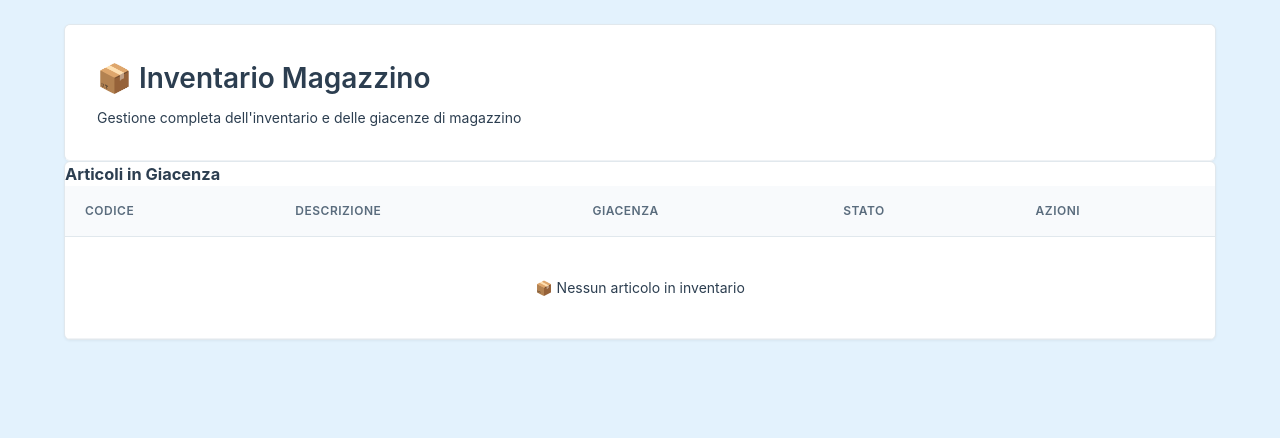
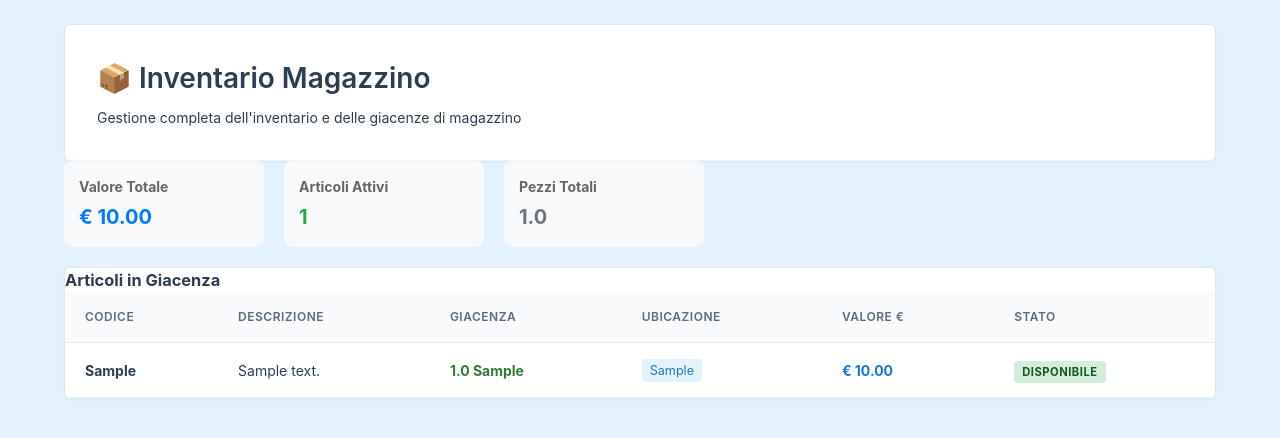
Before and after one commit to acgclimaservice/cruscotto, a Flask app: page /inventario in a window 1280 px wide. Shown: the part 78-516 px from the top of the page. Run offline with Flask 3, Linux system fonts and the light colour scheme; tables that the repository leaves empty hold one stand-in row (values such as "Sample post").

Commit message:
Fix: correzione template nomi e miglioramento inventario con campo ubicazione

```diff
--- a/templates/inventario.html
+++ b/templates/inventario.html
@@ -6,6 +6,42 @@
     <meta name="viewport" content="width=device-width, initial-scale=1.0">
     <title>Inventario - Sistema Gestione DDT</title>
     <link rel="stylesheet" href="{{ url_for('static', filename='styles.css') }}?v=3">
+    <style>
+        .ubicazione {
+            padding: 4px 8px;
+            background: #e3f2fd;
+            border-radius: 4px;
+            font-size: 0.9em;
+            color: #1976d2;
+        }
+        .giacenza {
+            font-weight: bold;
+            color: #2e7d32;
+        }
+        .valore {
+            font-weight: bold;
+            color: #1976d2;
+        }
+        .status {
+            padding: 4px 8px;
+            border-radius: 4px;
+            font-size: 0.8em;
+            font-weight: bold;
+            text-transform: uppercase;
+        }
+        .status-active {
+            background: #d4edda;
+            color: #155724;
+        }
+        .status-warning {
+            background: #fff3cd;
+            color: #856404;
+        }
+        .status-inactive {
+            background: #f8d7da;
+            color: #721c24;
+        }
+    </style>
 </head>
 <body>
     <div class="container">
@@ -20,6 +56,36 @@
             <p>Gestione completa dell'inventario e delle giacenze di magazzino</p>
         </div>
 
+        <!-- Statistiche Inventario -->
+        <div class="stats-container" style="display: flex; gap: 20px; margin-bottom: 20px; flex-wrap: wrap;">
+            <div class="stat-card" style="background: #f8f9fa; padding: 15px; border-radius: 8px; min-width: 200px;">
+                <h4 style="margin: 0 0 5px 0; color: #666;">Valore Totale</h4>
+                <span style="font-size: 20px; font-weight: bold; color: #007bff;">
+                    € {{ "%.2f"|format(statistiche.valore_totale or 0) }}
+                </span>
+            </div>
+            <div class="stat-card" style="background: #f8f9fa; padding: 15px; border-radius: 8px; min-width: 200px;">
+                <h4 style="margin: 0 0 5px 0; color: #666;">Articoli Attivi</h4>
+                <span style="font-size: 20px; font-weight: bold; color: #28a745;">
+                    {{ statistiche.numero_articoli or 0 }}
+                </span>
+            </div>
+            <div class="stat-card" style="background: #f8f9fa; padding: 15px; border-radius: 8px; min-width: 200px;">
+                <h4 style="margin: 0 0 5px 0; color: #666;">Pezzi Totali</h4>
+                <span style="font-size: 20px; font-weight: bold; color: #6c757d;">
+                    {{ statistiche.pezzi_totali or 0 }}
+                </span>
+            </div>
+            {% if sotto_scorta > 0 %}
+            <div class="stat-card" style="background: #fff3cd; padding: 15px; border-radius: 8px; min-width: 200px;">
+                <h4 style="margin: 0 0 5px 0; color: #856404;">Sotto Scorta</h4>
+                <span style="font-size: 20px; font-weight: bold; color: #ffc107;">
+                    {{ sotto_scorta }} articoli
+                </span>
+            </div>
+            {% endif %}
+        </div>
+
         <div class="table-container">
             <h3>Articoli in Giacenza</h3>
             <table>
@@ -28,16 +94,44 @@
                         <th>Codice</th>
                         <th>Descrizione</th>
                         <th>Giacenza</th>
+                        <th>Ubicazione</th>
+                        <th>Valore €</th>
                         <th>Stato</th>
-                        <th>Azioni</th>
                     </tr>
                 </thead>
                 <tbody>
+                    {% if articoli %}
+                        {% for articolo in articoli %}
+                        <tr>
+                            <td><strong>{{ articolo.codice_interno or 'N/D' }}</strong></td>
+                            <td>{{ articolo.descrizione or 'N/D' }}</td>
+                            <td>
+                                <span class="giacenza">{{ articolo.giacenza_calcolata or 0 }} {{ articolo.unita_misura or 'PZ' }}</span>
+                            </td>
+                            <td>
+                                <span class="ubicazione">{{ articolo.ubicazione or 'Non specificata' }}</span>
+                            </td>
+                            <td>
+                                <span class="valore">€ {{ "%.2f"|format((articolo.giacenza_calcolata or 0) * (articolo.costo_ultimo or 0)) }}</span>
+                            </td>
+                            <td>
+                                {% if (articolo.giacenza_calcolata or 0) <= 0 %}
+                                    <span class="status status-inactive">Esaurito</span>
+                                {% elif (articolo.scorta_minima or 0) > 0 and (articolo.giacenza_calcolata or 0) < (articolo.scorta_minima or 0) %}
+                                    <span class="status status-warning">Sotto scorta</span>
+                                {% else %}
+                                    <span class="status status-active">Disponibile</span>
+                                {% endif %}
+                            </td>
+                        </tr>
+                        {% endfor %}
+                    {% else %}
                     <tr>
-                        <td colspan="5" style="text-align: center; padding: 40px;">
+                        <td colspan="6" style="text-align: center; padding: 40px;">
                             📦 Nessun articolo in inventario
                         </td>
                     </tr>
+                    {% endif %}
                 </tbody>
             </table>
         </div>
```
Also changed, not shown: todo.md (+7 -1 lines).
